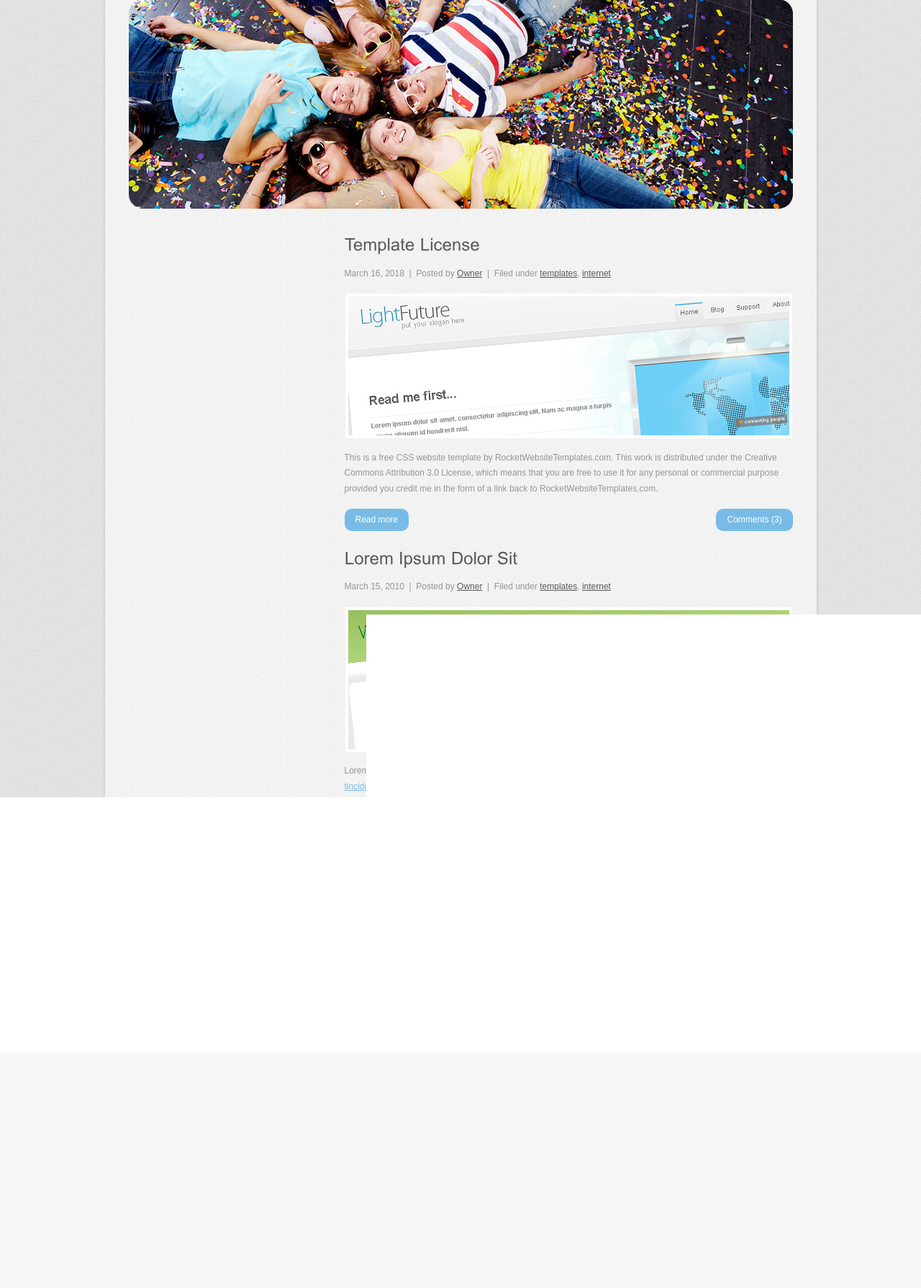
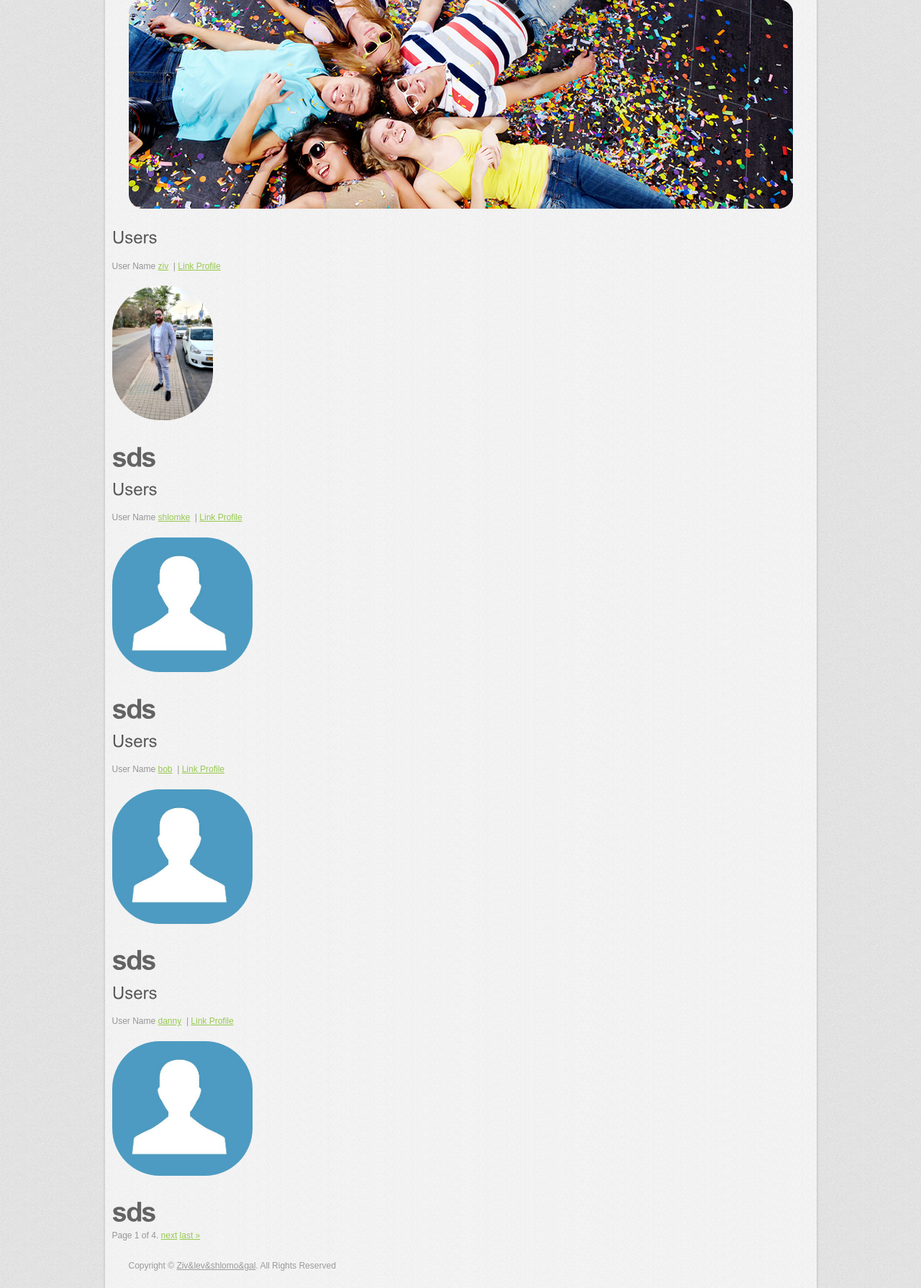
Before and after one commit to Project-Management-SCE/PM2022_TEAM_4, a Django app: page / in a window 1280 px wide. Shown: the part 163-1953 px from the top of the page at 72% size. Before the commit the page ends 1271 px from the top, so only its background shows below. Run offline with Django 4.2, Linux system fonts and the light colour scheme; data comes from the database, SQL or seed files in the repository; both versions use the stored data as it was after the commit.

Commit message:
fix style homePage

```diff
--- a/NextDoor/Home/views.py
+++ b/NextDoor/Home/views.py
@@ -2,10 +2,16 @@ from django.shortcuts import render
 import folium
 from geopy import distance
 from Account.models import UserProfile,CustomUser
-
+from django.core.paginator import Paginator
 
 def home(request):
-    return render(request,'home/HomePage.html')
+    get_user = CustomUser.objects.all()
+    profile = UserProfile.objects.all()
+    #set up pagination
+    p = Paginator(get_user,4)
+    page_number = request.GET.get('page')
+    page_obj = p.get_page(page_number)
+    return render(request,'home/HomePage.html',{'page_obj':page_obj,'profile':profile})
 
 def map(request):
     #get who is login to system
--- a/templates/home/HomePage.html
+++ b/templates/home/HomePage.html
@@ -1,6 +1,13 @@
 {% extends 'base.html' %}
 {% load static %}
 {% block content %}
+<script>
+function show(shown, hidden) {
+  document.getElementById(shown).style.display='block';
+  document.getElementById(hidden).style.display='none';
+  return false;
+}
+</script>
 <div>
     {% if messages %}
         {% for message in messages %}
@@ -9,31 +16,57 @@
         {% endfor %}
 
     {% endif %}
-</div>
+<!--</div>
+  {% for user in get_user %}
     <div class="content">
       <div class="content_bg">
         <div class="mainbar">
           <div class="article">
             <h2><span>Template License</span></h2>
             <div class="clr"></div>
-            <p class="post-data"><span class="date">March 16, 2018</span> &nbsp;|&nbsp; Posted by <a href="#">Owner</a> &nbsp;|&nbsp; Filed under <a href="#">templates</a>, <a href="#">internet</a></p>
+            <p class="post-data"><span class="date">March 16, 2018</span> &nbsp;|&nbsp; Posted by <a href="#">{{user.username}}</a> &nbsp;|&nbsp; Filed under <a href="#">templates</a>, <a href="#">internet</a></p>
             <img src="{% static 'home/images/images_1.jpg' %}" width="613" height="193" alt="" />
             <p>This is a free CSS website template by RocketWebsiteTemplates.com. This work is distributed under the Creative Commons Attribution 3.0 License, which means that you are free to use it for any personal or commercial purpose provided you credit me in the form of a link back to RocketWebsiteTemplates.com.</p>
             <p class="spec"><a href="#" class="com fr">Comments (3)</a> <a href="#" class="rm fl">Read more</a></p>
             <div class="clr"></div>
           </div>
-          <div class="article">
-            <h2><span>Lorem Ipsum</span> Dolor Sit</h2>
+  {% endfor %}
+  --!>
+{% for contact in page_obj %}
+              <div class="article">
+            <h2><span>Users</span></h2>
             <div class="clr"></div>
-            <p class="post-data"><span class="date">March 15, 2010</span> &nbsp;|&nbsp; Posted by <a href="#">Owner</a> &nbsp;|&nbsp; Filed under <a href="#">templates</a>, <a href="#">internet</a></p>
-            <img src="{% static 'home/images/images_2.jpg' %}" width="613" height="193" alt="" />
-            <p>Lorem ipsum dolor sit amet, consectetuer adipiscing elit. Donec libero. Suspendisse bibendum. Cras id urna. <a href="#">Morbi tincidunt, orci ac convallis aliquam, lectus turpis varius lorem, eu posuere nunc justo tempus leo.</a> Donec mattis, purus nec placerat bibendum, dui pede condimentum odio, ac blandit ante orci ut diam. Cras fringilla magna. Phasellus suscipit, leo a pharetra condimentum, lorem tellus eleifend magna, eget fringilla velit magna id neque. Curabitur vel urna. In tristique orci porttitor ipsum. Lorem ipsum dolor sit amet, consectetuer adipiscing elit. Donec libero. Suspendisse bibendum. Cras id urna. Morbi tincidunt, orci ac convallis aliquam.</p>
-            <p>Aenean commodo elit ac ante dignissim iaculis sit amet non velit. Donec magna sapien, molestie sit amet faucibus sit amet, fringilla in urna. Aliquam erat volutpat. Fusce a dui est. Sed in volutpat elit. Nam odio tortor, pulvinar non scelerisque in, eleifend nec nunc. Sed pretium, massa sed dictum dapibus, nibh purus posuere magna, ac porta felis lectus ut neque. Nullam sagittis ante vitae velit facilisis lacinia. Cras vehicula lacinia ornare. Duis et cursus risus. Curabitur consectetur justo sit amet odio viverra vel iaculis odio gravida. Ut imperdiet metus nec erat.</p>
-            <p class="spec"><a href="#" class="com fr">Comments (7)</a> <a href="#" class="rm fl">Read more</a></p>
-            <div class="clr"></div>
+            <p class="post-data"> User Name <a href="#">{{ contact.username }}</a> &nbsp;|&nbsp;<a href="/Account/user_profile/{{ contact.username }}">Link Profile</a></p>
+             {% for p in profile %}
+                  {% if p.user.username == contact.username %}
+                <img src="{{p.image.url}}" alt="user_profile" style="element.style
+    width: 151px;
+    height: 187px;
+    border-radius: 66px;
+" >
+                  <h1>sds</h1>
+                  {% endif %}
+                  {% endfor %}
           </div>
-          <div class="pagenavi"><span class="pages">Page 1 of 2</span><span class="current">1</span><a href="#">2</a><a href="#" >&raquo;</a></div>
-        </div>
+{% endfor %}
+
+<div class="pagination">
+    <span class="step-links">
+        {% if page_obj.has_previous %}
+            <a href="?page=1">&laquo; first</a>
+            <a href="?page={{ page_obj.previous_page_number }}">previous</a>
+        {% endif %}
+
+        <span class="current">
+            Page {{ page_obj.number }} of {{ page_obj.paginator.num_pages }}.
+        </span>
+
+        {% if page_obj.has_next %}
+            <a href="?page={{ page_obj.next_page_number }}">next</a>
+            <a href="?page={{ page_obj.paginator.num_pages }}">last &raquo;</a>
+        {% endif %}
+    </span>
+</div>
 
 <div class="footer">
   <div class="footer_resize">
```
Also changed, not shown: NextDoor/db.sqlite3, NextDoor/profile_image/icon1.jpg (added).
